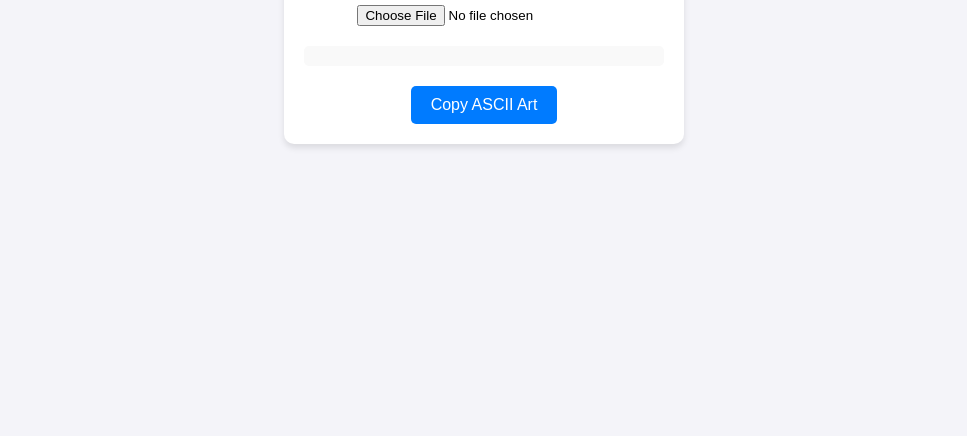
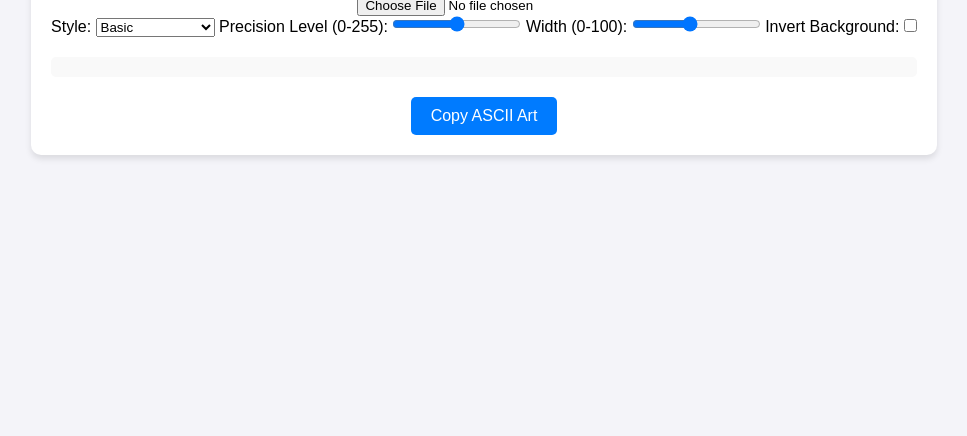
Before and after one commit to kelasmaster/dotart-converter, a plain HTML site: page index.html in a window 1280 px wide. Shown: the part 364-800 px from the top of the page, without its empty margins (156-1123 px from the left). Drawn offline with Linux system fonts and the light colour scheme.

Commit message:
Update index.html

```diff
--- a/index.html
+++ b/index.html
@@ -11,6 +11,26 @@
     <h1>Dot Art ASCII Converter</h1>
     <input type="file" id="imageInput" accept="image/*">
     <canvas id="imageCanvas"></canvas>
+
+    <div class="controls">
+      <label for="style">Style:</label>
+      <select id="style">
+        <option value="basic">Basic</option>
+        <option value="outline">Outline Contrast</option>
+        <option value="simplified">Simplified</option>
+        <option value="no-dithering">No Dithering</option>
+      </select>
+
+      <label for="precision">Precision Level (0-255):</label>
+      <input type="range" id="precision" min="0" max="255" value="128">
+
+      <label for="width">Width (0-100):</label>
+      <input type="range" id="width" min="10" max="100" value="50">
+
+      <label for="invert">Invert Background:</label>
+      <input type="checkbox" id="invert">
+    </div>
+
     <pre id="asciiOutput"></pre>
     <button id="copyButton">Copy ASCII Art</button>
   </div>
```
